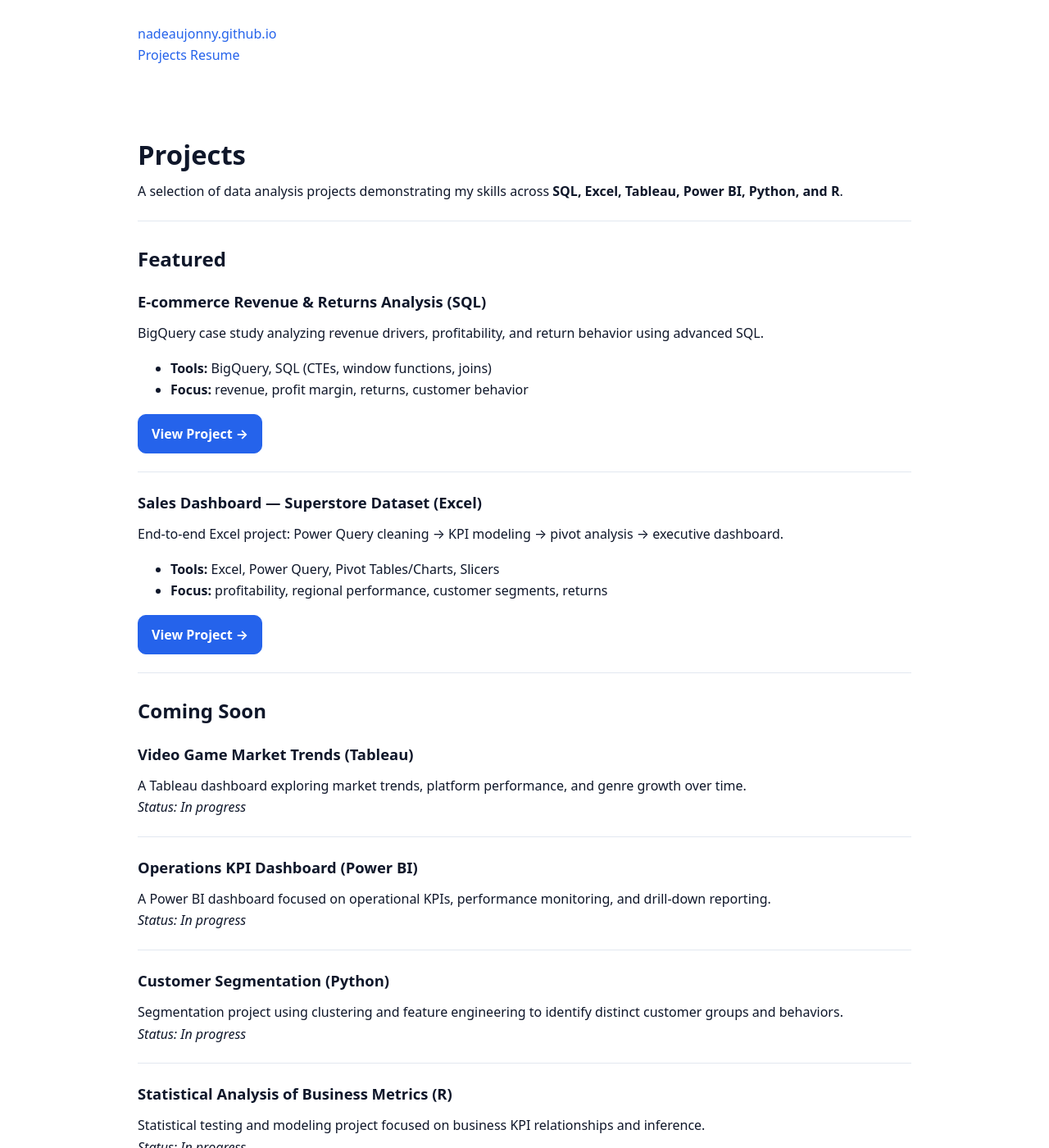
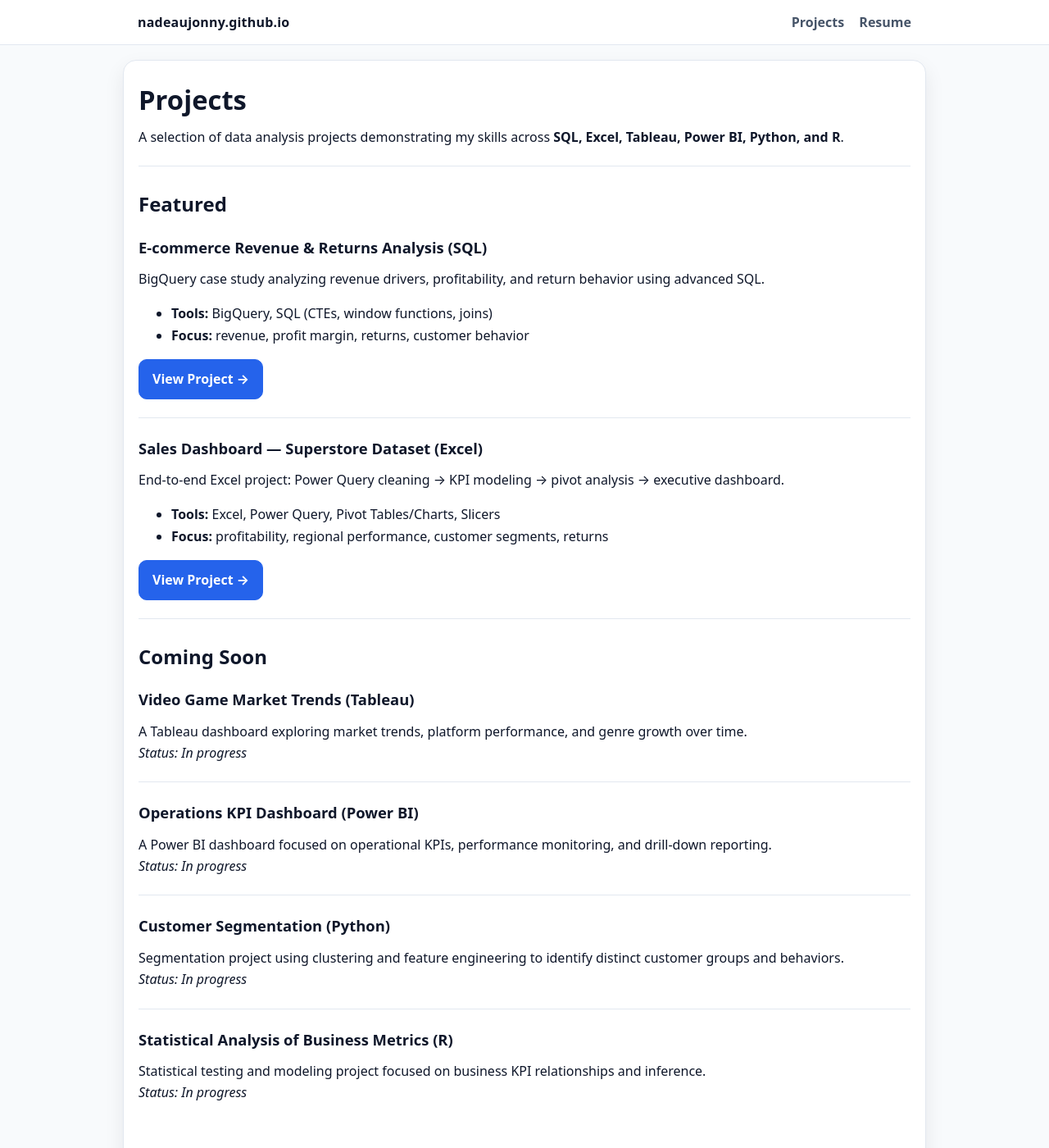
Before and after one commit to nadeaujonny/nadeaujonny.github.io, a Jekyll site: the page built from projects.md, in a window 1280 px wide and 1400 px high. Shown: the whole window at 82% size. Built offline with Jekyll 4.4.1, drawn with Linux system fonts in a browser that asks for light colours.

Commit message:
Update style.css

```diff
--- a/assets/css/style.css
+++ b/assets/css/style.css
@@ -119,3 +119,58 @@ pre{
 code{
   font-family:ui-monospace,SFMono-Regular,Menlo,Monaco,Consolas,"Liberation Mono",monospace;
 }
+
+/* Header / Nav */
+.site-header{
+  position: sticky;
+  top: 0;
+  background: rgba(255,255,255,.9);
+  backdrop-filter: blur(10px);
+  border-bottom: 1px solid var(--border);
+  z-index: 10;
+}
+
+.header-inner{
+  display:flex;
+  align-items:center;
+  justify-content:space-between;
+  gap: 16px;
+  padding: 14px 18px;
+}
+
+.site-title{
+  font-weight: 800;
+  color: var(--text);
+  text-decoration: none;
+  letter-spacing: .2px;
+}
+
+.site-nav a{
+  margin-left: 14px;
+  color: var(--muted);
+  font-weight: 600;
+  text-decoration: none;
+}
+
+.site-nav a:hover{
+  color: var(--text);
+  text-decoration: none;
+}
+
+/* Page background + content card */
+body{
+  background: #f8fafc;
+}
+
+.page-content{
+  background: #fff;
+  border: 1px solid var(--border);
+  border-radius: 16px;
+  box-shadow: var(--shadow);
+  margin-top: 18px;
+}
+
+.site-footer{
+  color: var(--muted);
+  padding: 30px 0 40px;
+}
```
